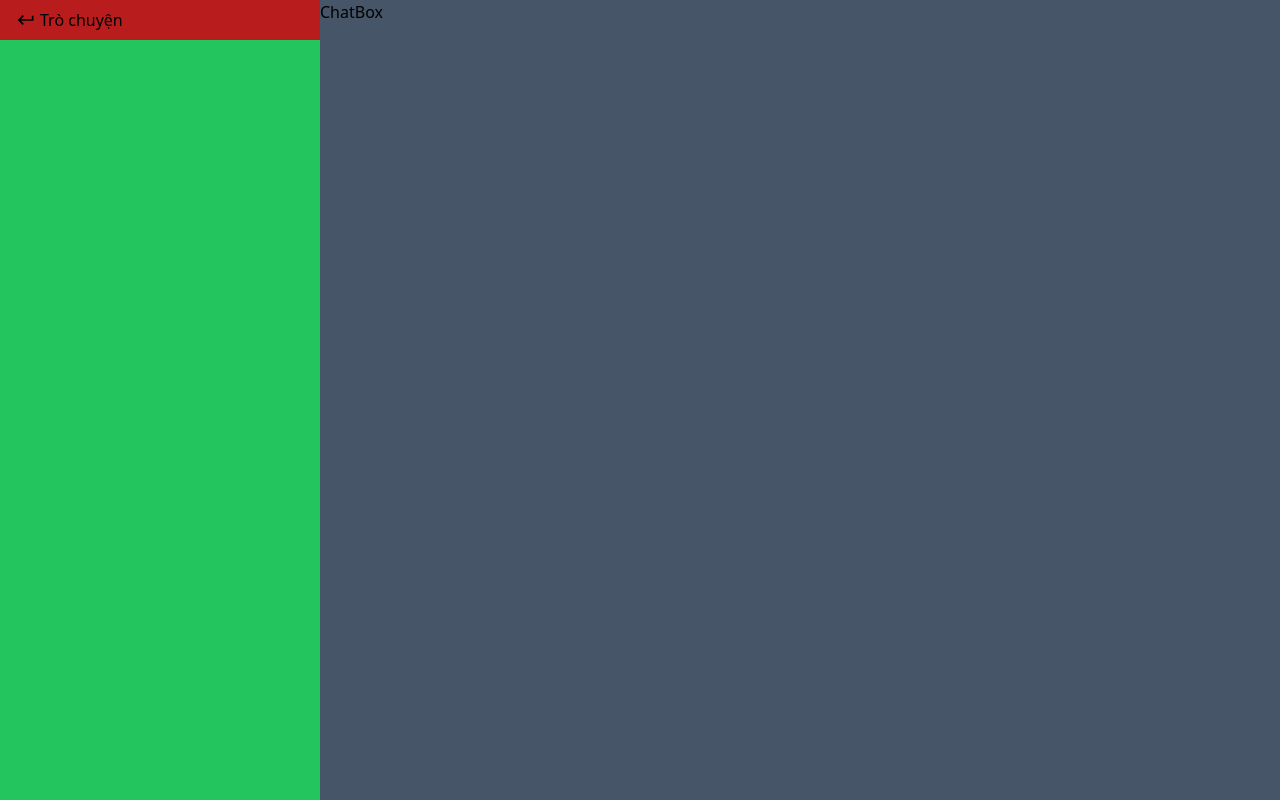
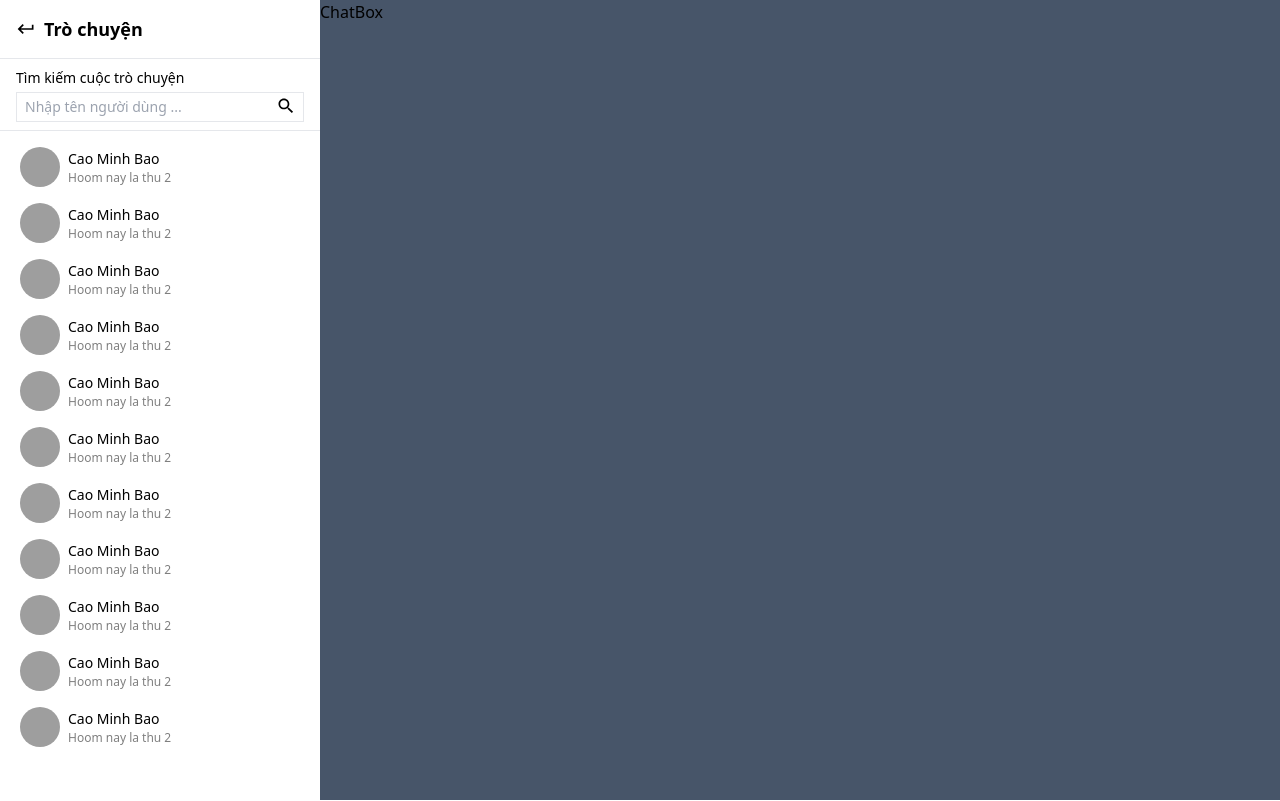
Before and after one commit to caominhbao444/TDTgraduated, a React (Vite) app: page /message in a window 1280 px wide. Built offline with nearby package versions, Linux system fonts and the light colour scheme; grey boxes are pictures that could not be loaded.

Commit message:
chatlist

```diff
--- /dev/null
+++ b/src/components/ChatList/ChatItem.jsx
@@ -0,0 +1,20 @@
+import { Avatar } from "@mui/material";
+import React from "react";
+
+const ChatItem = () => {
+  return (
+    <div className="w-full bg-white hover:bg-slate-200 cursor-pointer py-2 px-1 flex gap-2 justify-start items-center">
+      <Avatar
+        alt="Remy Sharp"
+        src="https://mui.com/static/images/avatar/1.jpg"
+        sx={{ width: 40, height: 40 }}
+      />
+      <div className="flex flex-col w-full">
+        <h3 className="text-[14px] font-medium">Cao Minh Bao</h3>
+        <p className="text-[12px] text-textLightColor">Hoom nay la thu 2</p>
+      </div>
+    </div>
+  );
+};
+
+export default ChatItem;
--- a/src/components/ChatList/ChatList.jsx
+++ b/src/components/ChatList/ChatList.jsx
@@ -1,9 +1,14 @@
+import ChatBox from "../ChatBox/ChatBox";
+import ChatListConversation from "./ChatListConversation";
 import ChatListHeader from "./ChatListHeader";
+import ChatListSearch from "./ChatListSearch";
 
 const ChatList = (props) => {
   return (
     <div className={props.className}>
       <ChatListHeader />
+      <ChatListSearch />
+      <ChatListConversation />
     </div>
   );
 };
--- /dev/null
+++ b/src/components/ChatList/ChatListConversation.jsx
@@ -0,0 +1,22 @@
+import React from "react";
+import ChatItem from "./ChatItem";
+
+const ChatListConversation = () => {
+  return (
+    <div className="h-[calc(100vh-129px)] px-4 py-2 border-t flex flex-col justify-start items-center overflow-scroll no-scrollbar">
+      <ChatItem />
+      <ChatItem />
+      <ChatItem />
+      <ChatItem />
+      <ChatItem />
+      <ChatItem />
+      <ChatItem />
+      <ChatItem />
+      <ChatItem />
+      <ChatItem />
+      <ChatItem />
+    </div>
+  );
+};
+
+export default ChatListConversation;
--- a/src/components/ChatList/ChatListHeader.jsx
+++ b/src/components/ChatList/ChatListHeader.jsx
@@ -1,9 +1,18 @@
 import KeyboardReturnIcon from "@mui/icons-material/KeyboardReturn";
+import { useNavigate } from "react-router-dom";
 const ChatListHeader = () => {
+  const navigate = useNavigate();
+  const handleBack = () => {
+    navigate("/home");
+  };
   return (
-    <div className="bg-red-700 px-4 py-2 flex gap-1 justify-start items-center">
-      <KeyboardReturnIcon fontSize="small" />
-      <h3>Trò chuyện</h3>
+    <div className=" px-4 py-2 flex gap-2 justify-start items-center h-[58px]">
+      <KeyboardReturnIcon
+        fontSize="small"
+        className="cursor-pointer"
+        onClick={handleBack}
+      />
+      <h3 className="text-[18px] font-bold">Trò chuyện</h3>
     </div>
   );
 };
--- a/src/components/ChatList/ChatListSearch.jsx
+++ b/src/components/ChatList/ChatListSearch.jsx
@@ -2,12 +2,18 @@ import React from "react";
 import SearchIcon from "@mui/icons-material/Search";
 const ChatListSearch = () => {
   return (
-    <div className="flex w-full relative justify-center items-center bg-slate-950">
-      <input className="w-full outline-none p-1 cursor-pointer  border-none text-sm" />
-      <SearchIcon
-        className="absolute h-[14px] w-[14px] top-1 right-1 cursor-pointer"
-        fontSize="small"
-      />
+    <div className="flex flex-col gap-1 px-4 py-2 border-t">
+      <h3 className="text-[14px]">Tìm kiếm cuộc trò chuyện</h3>
+      <div className="flex w-full relative justify-center items-center">
+        <input
+          placeholder="Nhập tên người dùng ..."
+          className="w-full outline-none py-1 pl-2 pr-7 cursor-pointer  border text-sm"
+        />
+        <SearchIcon
+          className="absolute top-1 right-2 cursor-pointer"
+          fontSize="small"
+        />
+      </div>
     </div>
   );
 };
--- a/src/pages/Chat/Chat.jsx
+++ b/src/pages/Chat/Chat.jsx
@@ -5,7 +5,7 @@ import ChatList from "../../components/ChatList/ChatList";
 const Chat = () => {
   const [selected, setSelected] = useState(false);
   return (
-    <div className="w-full h-screen bg-green-500 flex">
+    <div className="w-full h-screen flex">
       <ChatList
         className={`w-full ${
           selected ? "hidden" : "block"
```
